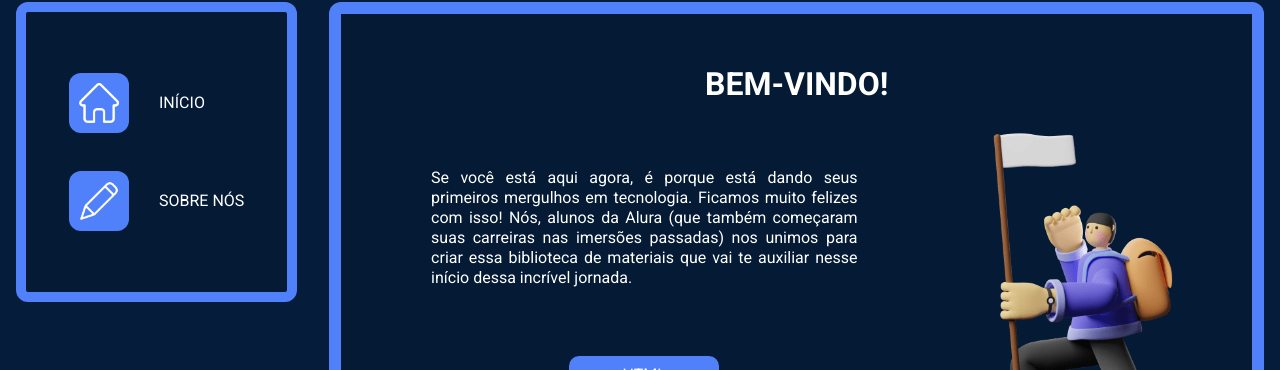
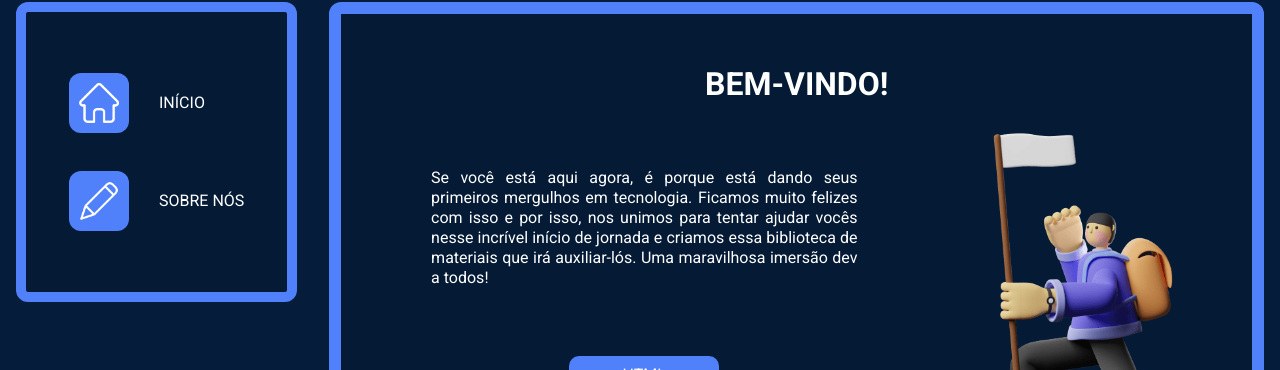
Before and after one commit to schultz-gabriel/DEVolucionario, a Next.js app: page / in a window 1280 px wide. Shown: the part 181-551 px from the top of the page. Built offline with nearby package versions, Linux system fonts and the light colour scheme.

Commit message:
Tirei a parte de alunos alura p/ colocar no sobre

```diff
--- a/src/screens/IndexPage/index.jsx
+++ b/src/screens/IndexPage/index.jsx
@@ -34,7 +34,7 @@ export default function Main() {
             }}
             textJustify="justify"
           >
-            Se você está aqui agora, é porque está dando seus primeiros mergulhos em tecnologia. Ficamos muito felizes com isso! Nós, alunos da Alura (que também começaram suas carreiras nas imersões passadas) nos unimos para criar essa biblioteca de materiais que vai te auxiliar nesse início dessa incrível jornada.
+            Se você está aqui agora, é porque está dando seus primeiros mergulhos em tecnologia. Ficamos muito felizes com isso e por isso, nos unimos para tentar ajudar vocês nesse incrível início de jornada e criamos essa biblioteca de materiais que irá auxiliar-lós. Uma maravilhosa imersão dev a todos!
           </Text>
           <div className="links">
             <Link href="/htmlpage">HTML</Link>
```
